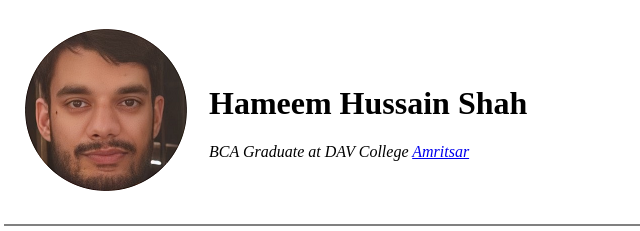
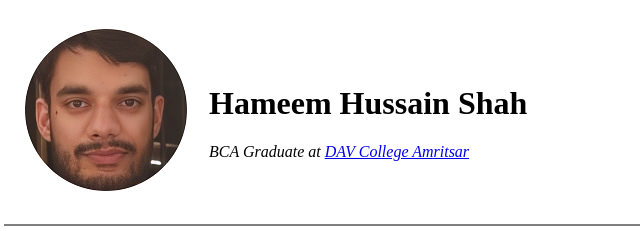
Before and after one commit to hameemshah/cv, a plain HTML site: page index.html in a window 1280 px wide. Shown: the top 231 px of the page, 4-644 px from the left. Drawn offline with Linux system fonts and the light colour scheme.

Commit message:
Removed amritsar.com and added davcollegeasr.org

```diff
--- a/index.html
+++ b/index.html
@@ -9,7 +9,7 @@
       <tr>
         <td><img src="images/pic.png"></td>
         <td><h1>Hameem Hussain Shah</h1>
-        <i>BCA Graduate at DAV College <a href="http://amritsar.com"> Amritsar </a></i></td>
+        <i>BCA Graduate at <a href="https://davcollegeasr.org"> DAV College Amritsar </a></i></td>
       </tr>
     </table>
     <hr noshade>
```
